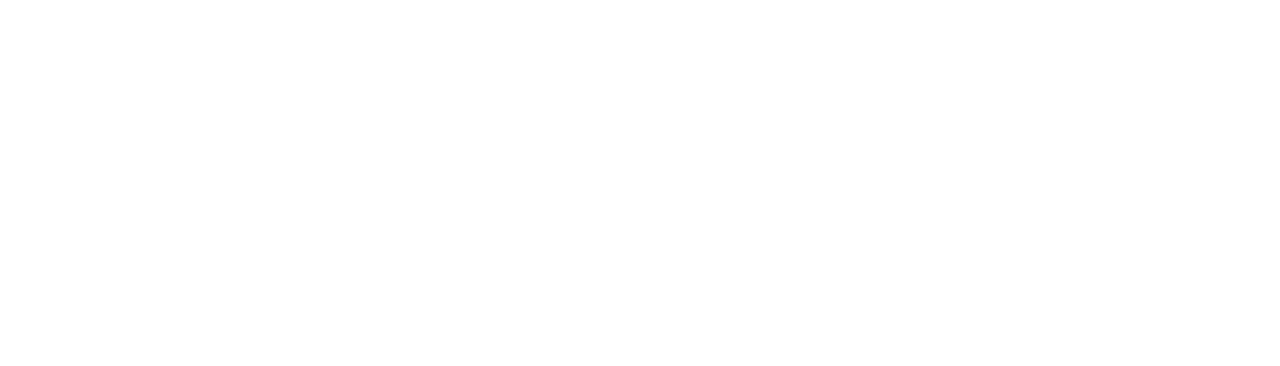
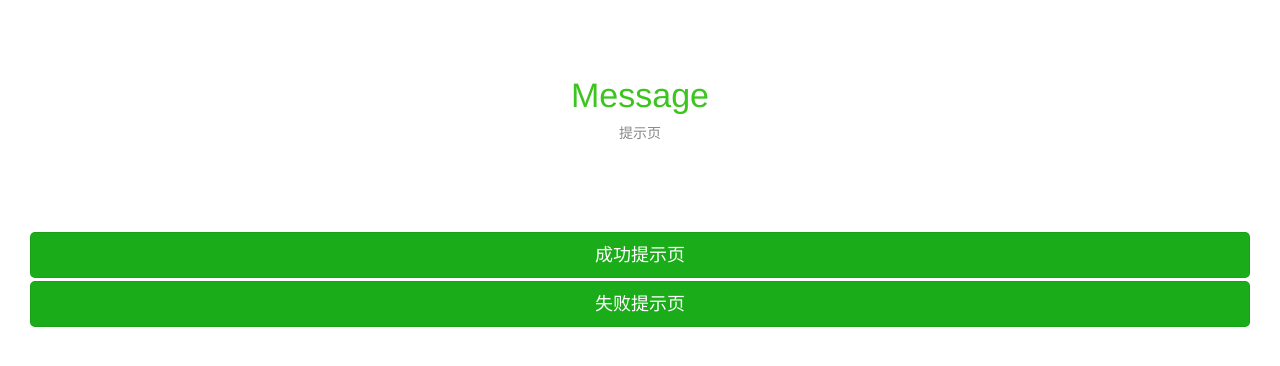
Before and after one commit to jessemao/VweUI, a Vue app: page /message in a window 1280 px wide. Shown: the top 366 px of the page. Built offline with nearby package versions, Linux system fonts and the light colour scheme.

Commit message:
message page added.

```diff
--- /dev/null
+++ b/src/components/message.vue
@@ -0,0 +1,32 @@
+<template>
+  <div class="weui-msg">
+    <div v-if="icon" class="weui-msg__icon-area">
+      <i class="weui-icon_msg" :class="[`weui-icon-${icon}`]"></i>
+    </div>
+    <div class="weui-msg__text-area">
+      <h2 class="weui-msg__title" v-if="title">{{title}}</h2>
+      <p class="weui-msg__desc">
+        <slot name="content"></slot>
+      </p>
+    </div>
+    <div class="weui-msg__opr-area">
+      <slot name="operation"></slot>
+    </div>
+    <div class="weui-msg__extra-area">
+      <slot name="extra"></slot>
+    </div>
+  </div>
+</template>
+
+<script>
+export default {
+  props: {
+    icon: {
+      type: String
+    },
+    title: {
+      type: String
+    }
+  }
+}
+</script>
--- a/src/example/App.vue
+++ b/src/example/App.vue
@@ -43,9 +43,9 @@ export default {
           image: '/static/images/icon_nav_article.png'
         },
         {
-          text: 'Panel',
-          url: 'panel',
-          image: '/static/images/icon_nav_panel.png'
+          text: 'Message',
+          url: 'message',
+          image: '/static/images/icon_nav_msg.png'
         },
         {
           text: 'Progress',
--- /dev/null
+++ b/src/example/message.vue
@@ -0,0 +1,35 @@
+<template>
+  <div class="page message">
+    <div class="page__header">
+      <h1 class="header__title">Message</h1>
+      <p class="header__desc">提示页</p>
+    </div>
+    <div class="page__body page__body--spacing">
+      <weui-button-area>
+        <router-link to="message_success" class="router-link">
+          <weui-button>成功提示页</weui-button>
+        </router-link>
+        <router-link to="message_fail" class="router-link">
+          <weui-button>失败提示页</weui-button>
+        </router-link>
+      </weui-button-area>
+    </div>
+  </div>
+</template>
+
+<script>
+import Button from 'components/button'
+import ButtonArea from 'components/button_area'
+export default {
+  components: {
+    'weui-button': Button,
+    'weui-button-area': ButtonArea
+  }
+}
+</script>
+
+<style>
+.router-link .weui-btn {
+  margin: 3px auto;
+}
+</style>
--- /dev/null
+++ b/src/example/message_fail.vue
@@ -0,0 +1,24 @@
+<template>
+  <weui-message icon="warn" title="操作失败">
+    <span slot="content">内容详情，可根据实际需要安排</span>
+    <weui-button-area slot="operation">
+      <weui-button type="primary">确定</weui-button>
+      <weui-button type="default">取消</weui-button>
+    </weui-button-area>
+    <a href slot="extra">查看详情</a>
+  </weui-message>
+</template>
+
+<script>
+import ButtonArea from 'components/button_area'
+import Button from 'components/button'
+import Message from 'components/message'
+
+export default {
+  components: {
+    'weui-message': Message,
+    'weui-button': Button,
+    'weui-button-area': ButtonArea
+  }
+}
+</script>
--- /dev/null
+++ b/src/example/message_success.vue
@@ -0,0 +1,24 @@
+<template>
+  <weui-message icon="success" title="操作成功">
+    <span slot="content">内容详情，可根据实际需要安排</span>
+    <weui-button-area slot="operation">
+      <weui-button type="primary">确定</weui-button>
+      <weui-button type="default">取消</weui-button>
+    </weui-button-area>
+    <a href slot="extra">查看详情</a>
+  </weui-message>
+</template>
+
+<script>
+import ButtonArea from 'components/button_area'
+import Button from 'components/button'
+import Message from 'components/message'
+
+export default {
+  components: {
+    'weui-message': Message,
+    'weui-button': Button,
+    'weui-button-area': ButtonArea
+  }
+}
+</script>
--- a/src/main.js
+++ b/src/main.js
@@ -4,6 +4,9 @@ import App from './example/App'
 import Button from './example/Button'
 import ActionSheet from './example/ActionSheet'
 import Dialog from './example/dialog'
+import Message from './example/message'
+import MessageSuccess from './example/message_success'
+import MessageFail from './example/message_fail'
 import './assets/style/weui.css'
 import './assets/style/main.css'
 
@@ -13,6 +16,9 @@ const routes = [
   { path: '/button', component: Button },
   { path: '/actionsheet', component: ActionSheet },
   { path: '/dialog', component: Dialog },
+  { path: '/message', component: Message },
+  { path: '/message_success', component: MessageSuccess },
+  { path: '/message_fail', component: MessageFail },
   { path: '/', component: App }
 ]
 
```
